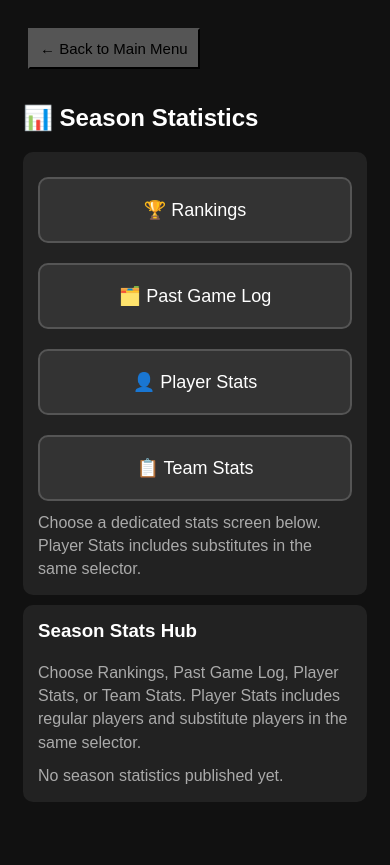
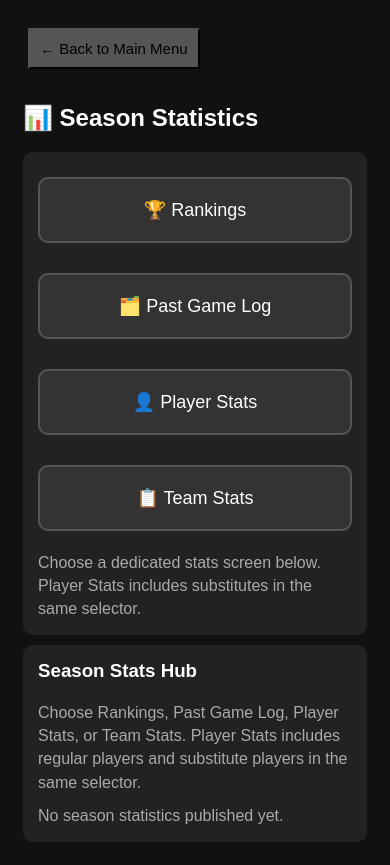
Before and after one commit to Tingbing/wiffle-ball-league, a plain HTML site: page app.html in a window 390 px wide. Both pictures are taken after a click on the button "📊 Season Stats". Before the commit the page ends 844 px from the top, so only its background shows below. Drawn offline with Linux system fonts and the light colour scheme; no server answers.

Commit message:
Update app.css

```diff
--- a/app.css
+++ b/app.css
@@ -228,6 +228,13 @@
     border-radius: 999px;
     background: #1b1b1b;
   }
+
+.season-stats-hub-buttons {
+	display: grid;
+	grid-template-columns: repeat(2, minmax(0, 1fr));
+	gap: 10px;
+	margin-bottom: 10px;
+}
 
 .season-stats-layout {
 	display: grid;
@@ -471,20 +478,22 @@
 	color: #888;
 }
 
-  /* Mobile-friendly stats tables (prevents cutoff on small screens) */
+    /* Mobile-friendly stats tables (prevents cutoff on small screens) */
   @media (max-width: 720px) {
 	.past-game-browser-grid,
 	.past-game-team-grid {
 		grid-template-columns: 1fr;
 	}
 
-	  	.season-stats-layout {
+	.season-stats-hub-buttons,
+	.season-stats-layout {
 		grid-template-columns: 1fr;
 	}
-	  	.rankings-grid {
+
+	.rankings-grid {
 		grid-template-columns: 1fr;
 	}
-	  	.rankings-table {
+	.rankings-table {
 		font-size: 13px;
 	}
 	.rankings-col-rank {
```
